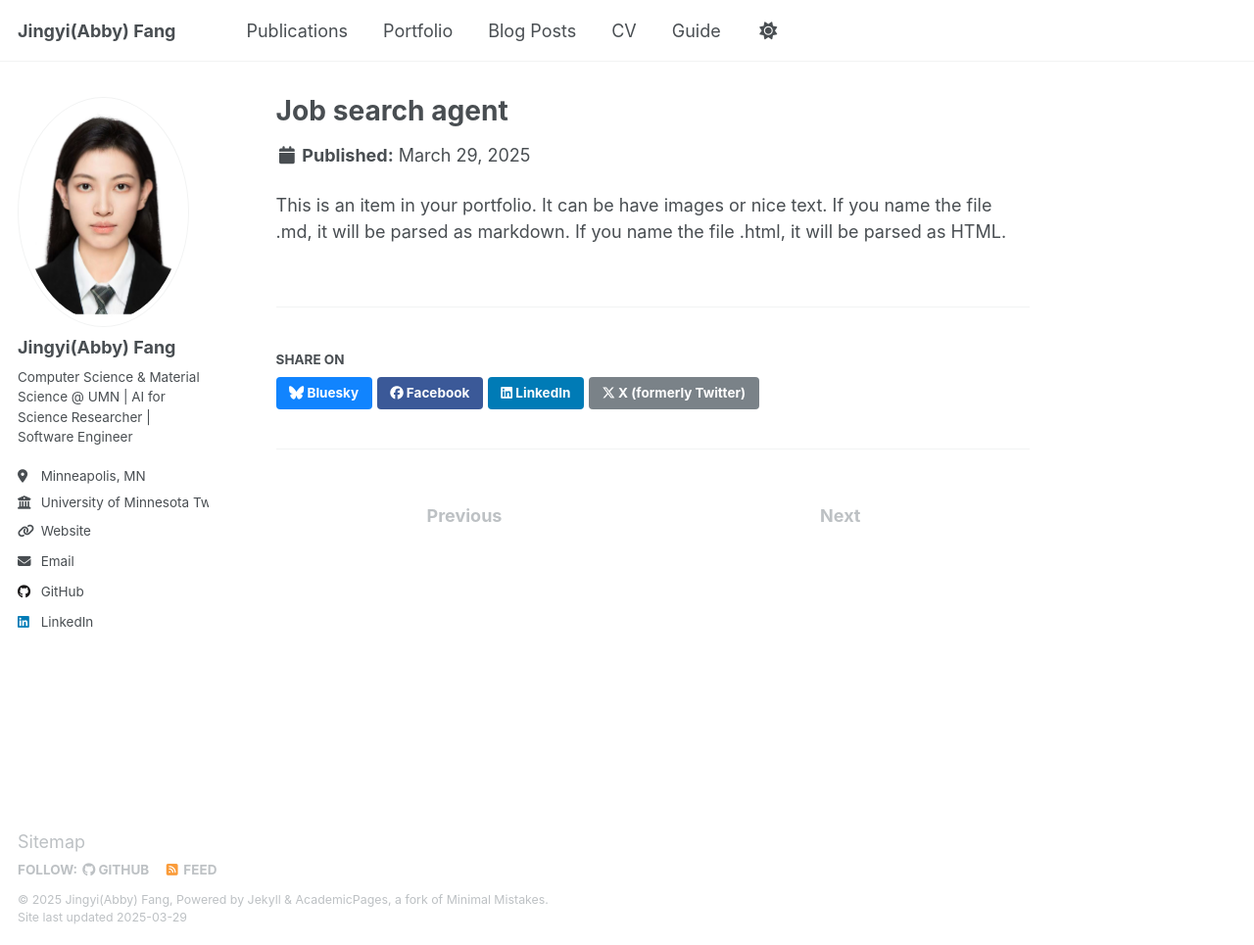
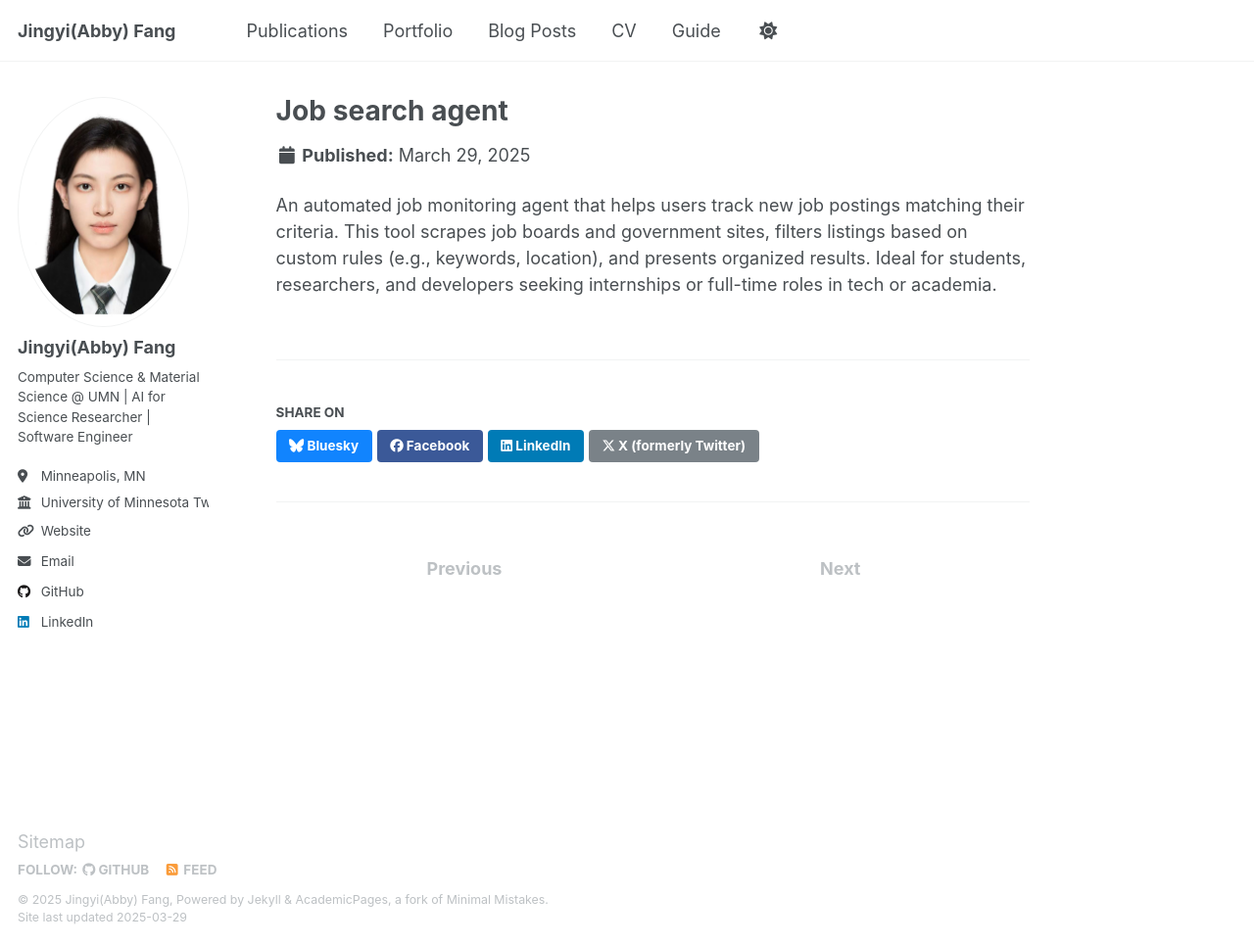
Before and after one commit to Abby0575/Abby057.github.io, a Jekyll site: the page built from _portfolio/portfolio-2.html, in a window 1280 px wide and 965 px high. Shown: the whole window at 98% size. Built offline with Jekyll 4.4.1, drawn with Linux system fonts in a browser that asks for light colours; comment, search, counter and statistics services are not loaded.

Commit message:
Update 31

```diff
--- a/_portfolio/portfolio-2.html
+++ b/_portfolio/portfolio-2.html
@@ -1,7 +1,8 @@
 ---
 title: "Job search agent"
-excerpt: "[Job Agent](https://github.com/Abby0575/gov_jobs) <br/><img src='/images/500x300.png'>"
+excerpt: "<a href='https://github.com/Abby0575/gov_jobs' target='_blank'>Job Agent</a><br/><img src='/images/500x300.png'>"
 collection: portfolio
 ---
 
-This is an item in your portfolio. It can be have images or nice text. If you name the file .md, it will be parsed as markdown. If you name the file .html, it will be parsed as HTML.
+An automated job monitoring agent that helps users track new job postings matching their criteria.
+This tool scrapes job boards and government sites, filters listings based on custom rules (e.g., keywords, location), and presents organized results. Ideal for students, researchers, and developers seeking internships or full-time roles in tech or academia.
```
Also changed, not shown: _portfolio/portfolio-1.md (+2 -1 lines).
